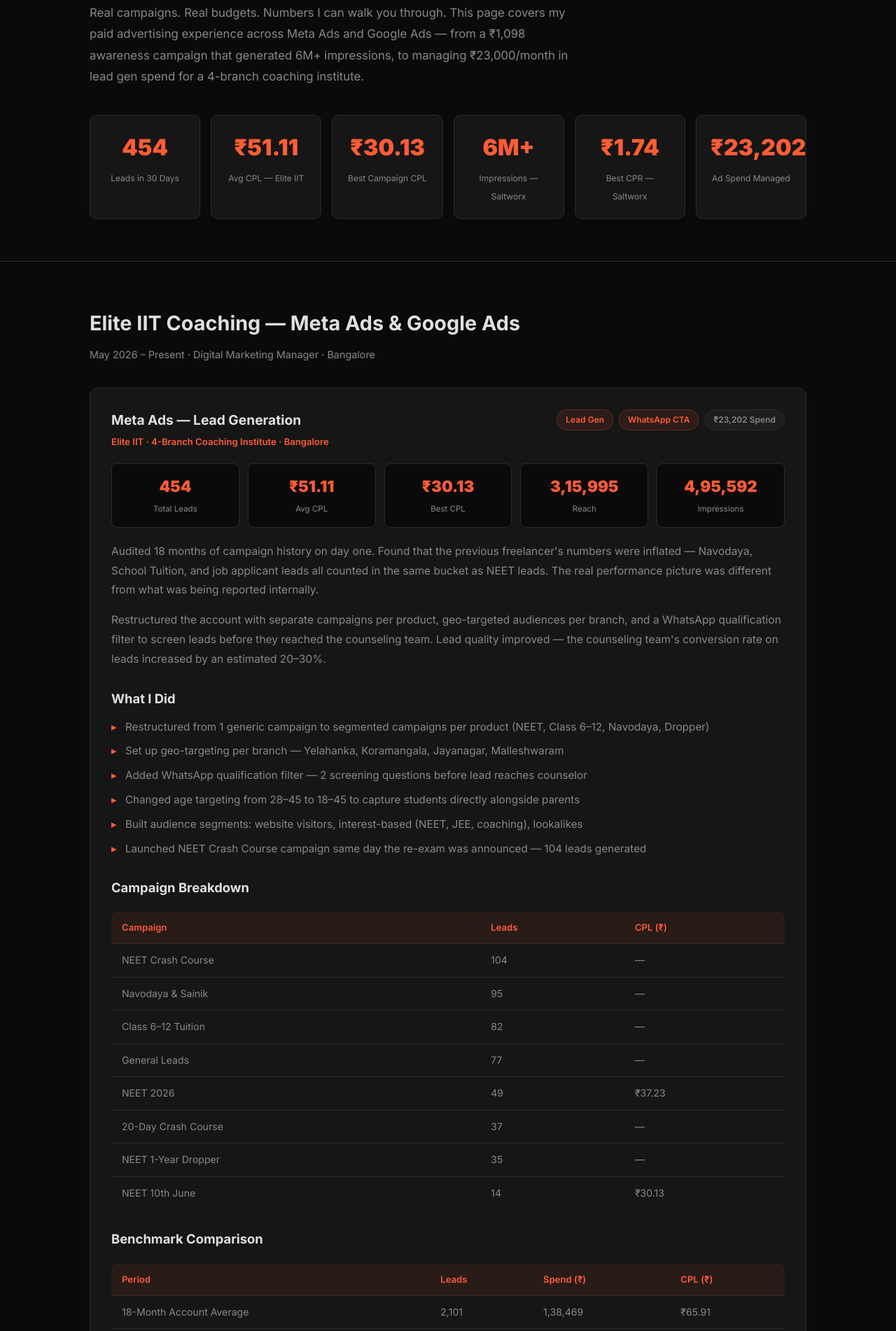
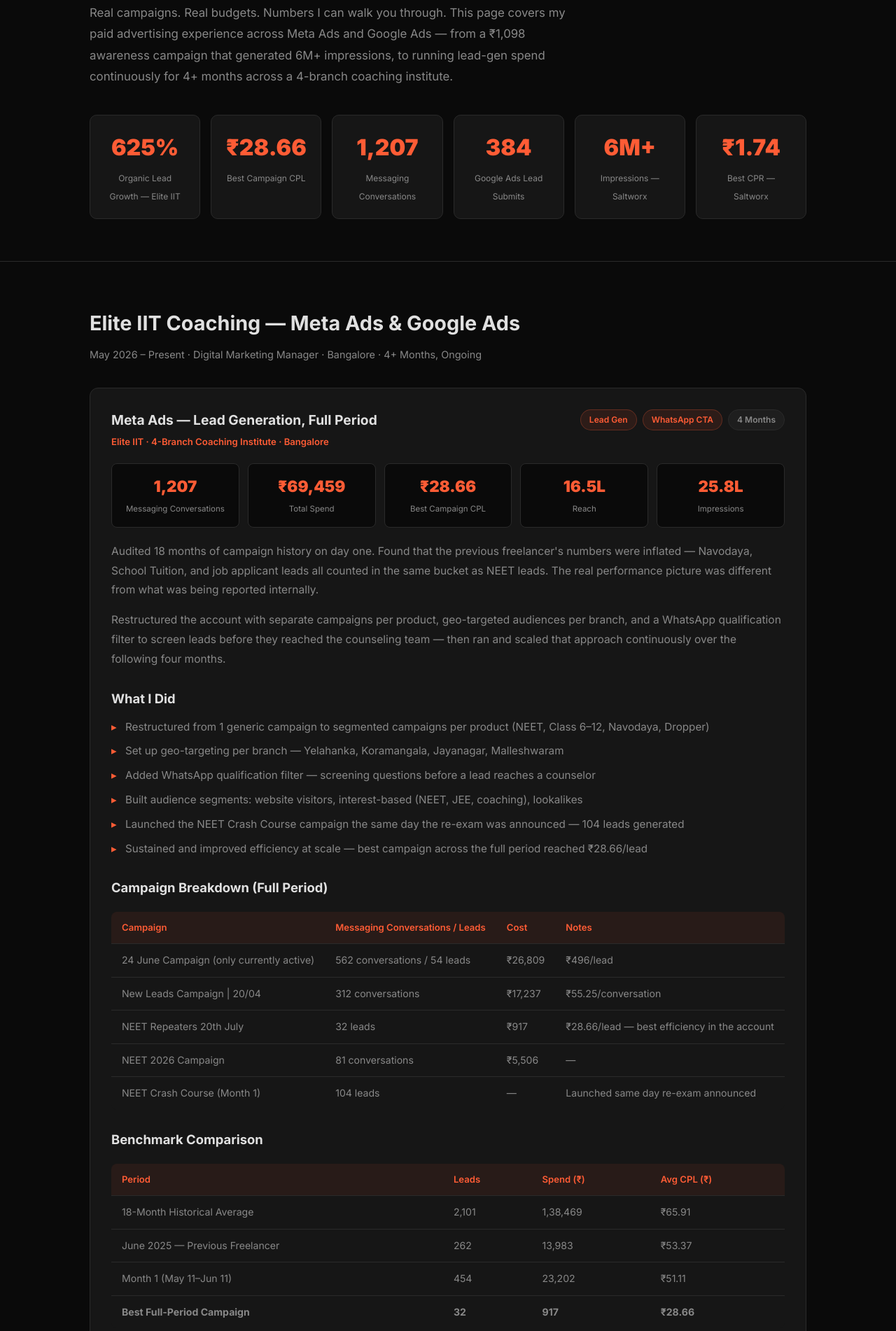
Before and after one commit to Umai2212/portfolio, a plain HTML site: page performance-marketing.html in a window 1280 px wide. Shown: the part 283-2185 px from the top of the page at 70% size. Drawn offline with Linux system fonts and the light colour scheme.

Commit message:
Revise performance marketing metrics and descriptions
Updated performance marketing page with new metrics and descriptions to reflect recent campaign results.

```diff
--- a/performance-marketing.html
+++ b/performance-marketing.html
@@ -4,7 +4,7 @@
     <meta charset="UTF-8">
     <meta name="viewport" content="width=device-width, initial-scale=1.0">
     <title>Performance Marketing — Umair Abdullah</title>
-    <meta name="description" content="Meta Ads and Google Ads experience — real campaigns, real budgets, verified numbers. 454 leads at ₹51.11 CPL, 6M+ impressions on ₹1,098 budget.">
+    <meta name="description" content="Meta Ads and Google Ads experience — real campaigns, real budgets, verified numbers. 625% organic lead growth, 1,207 messaging conversations, 6M+ impressions on ₹1,098 budget.">
     <link href="https://fonts.googleapis.com/css2?family=Inter:wght@300;400;600;700;900&display=swap" rel="stylesheet">
     <style>
         :root {
@@ -104,20 +104,24 @@
     <div class="pm-hero">
         <div class="tag">Performance Marketing</div>
         <h1>Paid Advertising — <span style="color: var(--primary-orange);">Meta &amp; Google Ads</span></h1>
-        <p>Real campaigns. Real budgets. Numbers I can walk you through. This page covers my paid advertising experience across Meta Ads and Google Ads — from a ₹1,098 awareness campaign that generated 6M+ impressions, to managing ₹23,000/month in lead gen spend for a 4-branch coaching institute.</p>
+        <p>Real campaigns. Real budgets. Numbers I can walk you through. This page covers my paid advertising experience across Meta Ads and Google Ads — from a ₹1,098 awareness campaign that generated 6M+ impressions, to running lead-gen spend continuously for 4+ months across a 4-branch coaching institute.</p>
 
         <div class="top-stats">
             <div class="top-stat">
-                <span class="num">454</span>
-                <span class="lbl">Leads in 30 Days</span>
+                <span class="num">625%</span>
+                <span class="lbl">Organic Lead Growth — Elite IIT</span>
             </div>
             <div class="top-stat">
-                <span class="num">₹51.11</span>
-                <span class="lbl">Avg CPL — Elite IIT</span>
+                <span class="num">₹28.66</span>
+                <span class="lbl">Best Campaign CPL</span>
             </div>
             <div class="top-stat">
-                <span class="num">₹30.13</span>
-                <span class="lbl">Best Campaign CPL</span>
+                <span class="num">1,207</span>
+                <span class="lbl">Messaging Conversations</span>
+            </div>
+            <div class="top-stat">
+                <span class="num">384</span>
+                <span class="lbl">Google Ads Lead Submits</span>
             </div>
             <div class="top-stat">
                 <span class="num">6M+</span>
@@ -127,75 +131,76 @@
                 <span class="num">₹1.74</span>
                 <span class="lbl">Best CPR — Saltworx</span>
             </div>
-            <div class="top-stat">
-                <span class="num">₹23,202</span>
-                <span class="lbl">Ad Spend Managed</span>
-            </div>
         </div>
     </div>
 
     <!-- Campaign 1: Elite IIT -->
     <section class="pm-section">
         <h2>Elite IIT Coaching — Meta Ads &amp; Google Ads</h2>
-        <p class="section-sub">May 2026 – Present · Digital Marketing Manager · Bangalore</p>
+        <p class="section-sub">May 2026 – Present · Digital Marketing Manager · Bangalore · 4+ Months, Ongoing</p>
 
         <div class="campaign-block">
             <div class="campaign-header">
                 <div class="campaign-title">
-                    <h3>Meta Ads — Lead Generation</h3>
+                    <h3>Meta Ads — Lead Generation, Full Period</h3>
                     <div class="client">Elite IIT · 4-Branch Coaching Institute · Bangalore</div>
                 </div>
                 <div class="campaign-badges">
                     <span class="badge">Lead Gen</span>
                     <span class="badge">WhatsApp CTA</span>
-                    <span class="badge grey">₹23,202 Spend</span>
+                    <span class="badge grey">4 Months</span>
                 </div>
             </div>
             <div class="campaign-stats">
-                <div class="c-stat"><span class="n">454</span><span class="l">Total Leads</span></div>
-                <div class="c-stat"><span class="n">₹51.11</span><span class="l">Avg CPL</span></div>
-                <div class="c-stat"><span class="n">₹30.13</span><span class="l">Best CPL</span></div>
-                <div class="c-stat"><span class="n">3,15,995</span><span class="l">Reach</span></div>
-                <div class="c-stat"><span class="n">4,95,592</span><span class="l">Impressions</span></div>
+                <div class="c-stat"><span class="n">1,207</span><span class="l">Messaging Conversations</span></div>
+                <div class="c-stat"><span class="n">₹69,459</span><span class="l">Total Spend</span></div>
+                <div class="c-stat"><span class="n">₹28.66</span><span class="l">Best Campaign CPL</span></div>
+                <div class="c-stat"><span class="n">16.5L</span><span class="l">Reach</span></div>
+                <div class="c-stat"><span class="n">25.8L</span><span class="l">Impressions</span></div>
             </div>
             <p>Audited 18 months of campaign history on day one. Found that the previous freelancer's numbers were inflated — Navodaya, School Tuition, and job applicant leads all counted in the same bucket as NEET leads. The real performance picture was different from what was being reported internally.</p>
-            <p>Restructured the account with separate campaigns per product, geo-targeted audiences per branch, and a WhatsApp qualification filter to screen leads before they reached the counseling team. Lead quality improved — the counseling team's conversion rate on leads increased by an estimated 20–30%.</p>
+            <p>Restructured the account with separate campaigns per product, geo-targeted audiences per branch, and a WhatsApp qualification filter to screen leads before they reached the counseling team — then ran and scaled that approach continuously over the following four months.</p>
             <h3>What I Did</h3>
             <ul>
                 <li>Restructured from 1 generic campaign to segmented campaigns per product (NEET, Class 6–12, Navodaya, Dropper)</li>
                 <li>Set up geo-targeting per branch — Yelahanka, Koramangala, Jayanagar, Malleshwaram</li>
-                <li>Added WhatsApp qualification filter — 2 screening questions before lead reaches counselor</li>
-                <li>Changed age targeting from 28–45 to 18–45 to capture students directly alongside parents</li>
+                <li>Added WhatsApp qualification filter — screening questions before a lead reaches a counselor</li>
                 <li>Built audience segments: website visitors, interest-based (NEET, JEE, coaching), lookalikes</li>
-                <li>Launched NEET Crash Course campaign same day the re-exam was announced — 104 leads generated</li>
+                <li>Launched the NEET Crash Course campaign the same day the re-exam was announced — 104 leads generated</li>
+                <li>Sustained and improved efficiency at scale — best campaign across the full period reached ₹28.66/lead</li>
             </ul>
 
-            <h3>Campaign Breakdown</h3>
+            <h3>Campaign Breakdown (Full Period)</h3>
             <table>
-                <tr><th>Campaign</th><th>Leads</th><th>CPL (₹)</th></tr>
-                <tr><td>NEET Crash Course</td><td>104</td><td>—</td></tr>
-                <tr><td>Navodaya &amp; Sainik</td><td>95</td><td>—</td></tr>
-                <tr><td>Class 6–12 Tuition</td><td>82</td><td>—</td></tr>
-                <tr><td>General Leads</td><td>77</td><td>—</td></tr>
-                <tr><td>NEET 2026</td><td>49</td><td>₹37.23</td></tr>
-                <tr><td>20-Day Crash Course</td><td>37</td><td>—</td></tr>
-                <tr><td>NEET 1-Year Dropper</td><td>35</td><td>—</td></tr>
-                <tr><td>NEET 10th June</td><td>14</td><td>₹30.13</td></tr>
+                <tr><th>Campaign</th><th>Messaging Conversations / Leads</th><th>Cost</th><th>Notes</th></tr>
+                <tr><td>24 June Campaign (only currently active)</td><td>562 conversations / 54 leads</td><td>₹26,809</td><td>₹496/lead</td></tr>
+                <tr><td>New Leads Campaign | 20/04</td><td>312 conversations</td><td>₹17,237</td><td>₹55.25/conversation</td></tr>
+                <tr><td>NEET Repeaters 20th July</td><td>32 leads</td><td>₹917</td><td>₹28.66/lead — best efficiency in the account</td></tr>
+                <tr><td>NEET 2026 Campaign</td><td>81 conversations</td><td>₹5,506</td><td>—</td></tr>
+                <tr><td>NEET Crash Course (Month 1)</td><td>104 leads</td><td>—</td><td>Launched same day re-exam announced</td></tr>
             </table>
 
             <h3>Benchmark Comparison</h3>
             <table>
-                <tr><th>Period</th><th>Leads</th><th>Spend (₹)</th><th>CPL (₹)</th></tr>
-                <tr><td>18-Month Account Average</td><td>2,101</td><td>1,38,469</td><td>₹65.91</td></tr>
-                <tr><td>June 2025 — Freelancer</td><td>262</td><td>13,983</td><td>₹53.37</td></tr>
-                <tr><td><strong>Month 1 — Umair</strong></td><td><strong>454</strong></td><td><strong>23,202</strong></td><td><strong>₹51.11</strong></td></tr>
+                <tr><th>Period</th><th>Leads</th><th>Spend (₹)</th><th>Avg CPL (₹)</th></tr>
+                <tr><td>18-Month Historical Average</td><td>2,101</td><td>1,38,469</td><td>₹65.91</td></tr>
+                <tr><td>June 2025 — Previous Freelancer</td><td>262</td><td>13,983</td><td>₹53.37</td></tr>
+                <tr><td>Month 1 (May 11–Jun 11)</td><td>454</td><td>23,202</td><td>₹51.11</td></tr>
+                <tr><td><strong>Best Full-Period Campaign</strong></td><td><strong>32</strong></td><td><strong>917</strong></td><td><strong>₹28.66</strong></td></tr>
+            </table>
+
+            <h3>Full-Period Channel Comparison</h3>
+            <table>
+                <tr><th>Channel</th><th>Period</th><th>Primary Metric</th><th>Efficiency</th></tr>
+                <tr><td>Meta Ads</td><td>May 11–Sep 12</td><td>1,207 messaging conversations</td><td>~₹57.5 blended cost/conversation</td></tr>
+                <tr><td>Google Ads</td><td>May 11–Aug 31</td><td>384 lead-form submits</td><td>₹74.17/conversion</td></tr>
             </table>
         </div>
 
         <div class="campaign-block">
             <div class="campaign-header">
                 <div class="campaign-title">
-                    <h3>Google Ads — Tracking Setup &amp; Fix</h3>
+                    <h3>Google Ads — Tracking Fix &amp; Ongoing Management</h3>
                     <div class="client">Elite IIT · Google Search</div>
                 </div>
                 <div class="campaign-badges">
@@ -212,6 +217,31 @@
                 <li>Set test campaign at ₹200/day to verify end-to-end tracking before scaling</li>
                 <li>Total turnaround: <strong style="color: var(--primary-orange);">15 hours</strong> from flag to fix confirmed</li>
             </ul>
+            <p>Beyond the fix, Google Ads ran continuously on Search for Navodaya/Sainik/RMS programs at ~₹130 CPC with a 50–80% lead-to-enrollment rate reported by the counseling team — a materially higher conversion rate than Meta's school-tuition funnel (20–30%), consistent with Search capturing higher-intent queries.</p>
+            <h3>Google Ads Performance (May 11–Aug 31)</h3>
+            <table>
+                <tr><th>Metric</th><th>Value</th></tr>
+                <tr><td>Impressions</td><td>60,227</td></tr>
+                <tr><td>Clicks</td><td>2,224</td></tr>
+                <tr><td>Cost</td><td>₹28,037.91</td></tr>
+                <tr><td>CTR</td><td>3.69%</td></tr>
+                <tr><td>Avg CPC</td><td>₹12.61</td></tr>
+                <tr><td>Lead Form Submits</td><td>384</td></tr>
+                <tr><td>Cost/Conversion</td><td>₹74.17</td></tr>
+            </table>
+        </div>
+
+        <div class="campaign-block">
+            <div class="campaign-header">
+                <div class="campaign-title">
+                    <h3>Why Leads Alone Don't Tell the Story</h3>
+                    <div class="client">Elite IIT · Revenue Context</div>
+                </div>
+                <div class="campaign-badges">
+                    <span class="badge grey">Beyond CPL</span>
+                </div>
+            </div>
+            <p>Of August's 125 total leads (87 organic, 38 paid), 43 converted to admissions — a 34.4% conversion rate. But admission count alone doesn't capture revenue impact: admissions closer to exam season typically enroll in shorter, lower-fee programs than admissions earlier in the academic year, meaning the same lead volume and conversion rate can represent very different revenue outcomes depending on when in the year they land. Cost-per-lead is a useful operational number, but revenue-per-admission is the one that actually matters to the business.</p>
         </div>
     </section>
 
```
